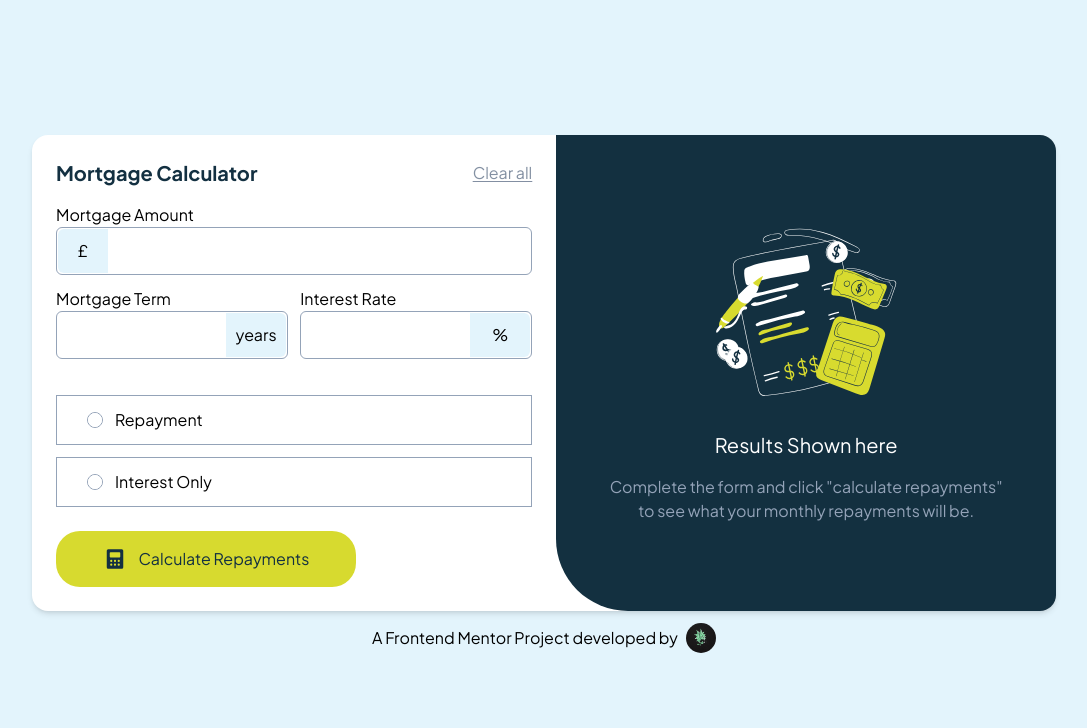
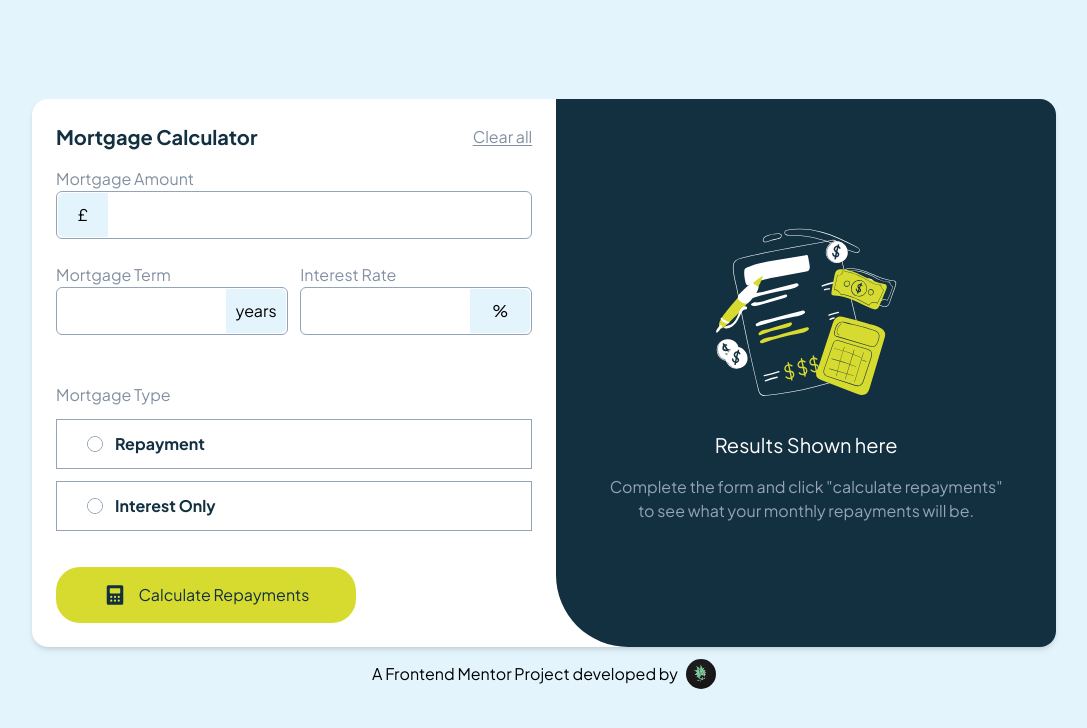
Before and after one commit to tesla-ambassador/Mortgage-Calculator, a Next.js app: page / in a window 1280 px wide. Shown: the top 728 px of the page, without its empty margins (96-1183 px from the left). Built offline with nearby package versions, Linux system fonts and the light colour scheme.

Commit message:
Fixed some accessibility errors

```diff
--- a/components/Display.tsx
+++ b/components/Display.tsx
@@ -9,7 +9,7 @@ export default function Display() {
     DisplayContext
   ) as DisplayOutputTypes;
   return (
-    <div className="min-h-[30vh] w-full bg-[#133040] flex flex-col sm:flex-row items-center justify-center md:rounded-bl-[4.5rem]">
+    <div className="min-h-[30vh] w-full bg-[#133040] flex flex-col sm:flex-row items-center justify-center md:rounded-bl-[4.5rem] lg:py-24">
       {isSubmitted ? (
         <DisplayResults total={displayTotal} subtotal={displaySubtotal} />
       ) : (
--- a/components/Form.tsx
+++ b/components/Form.tsx
@@ -157,7 +157,6 @@ export default function Form() {
         </h1>
         <button
           className="underline underline-offset-2 text-slate-500/80 hover:text-slate-800 transition-all duration-75 active:scale-95"
-          tabIndex={1}
           onClick={() => {
             setCalcValues(mortgageValues);
             setIsSubmitted(false);
@@ -169,16 +168,17 @@ export default function Form() {
       </div>
       <form
         onSubmit={handleSubmit(onSubmit)}
-        className="mt-4 flex flex-col gap-y-3"
+        className="mt-4 flex flex-col gap-y-6"
       >
         <div>
-          <label htmlFor={"amount"}>Mortgage Amount</label>
+          <label htmlFor={"amount"} className="text-slate-500/80">
+            Mortgage Amount
+          </label>
           <div className="w-full relative flex items-center">
             <input
               type="text"
               autoComplete="off"
-              id="Mortgage"
-              tabIndex={2}
+              id="amount"
               value={formatNumber(calcValues.amount)}
               className={errors.amount ? inputInvalidClass : inputValidClass}
               {...register("amount", { required: true, valueAsNumber: true })}
@@ -202,13 +202,14 @@ export default function Form() {
         </div>
         <div className="flex flex-col gap-3 lg:flex-row lg:justify-between lg:items-center">
           <div>
-            <label htmlFor={"term"}>Mortgage Term</label>
+            <label htmlFor={"term"} className="text-slate-500/80">
+              Mortgage Term
+            </label>
             <div className="w-full relative flex items-center">
               <input
                 type="number"
-                id="Mortgage"
+                id="term"
                 value={calcValues.term}
-                tabIndex={3}
                 className={errors.term ? input2InvalidClass : input2ValidClass}
                 {...register("term", { required: true })}
                 aria-invalid={errors.term ? "true" : "false"}
@@ -227,13 +228,14 @@ export default function Form() {
             )}
           </div>
           <div>
-            <label htmlFor={"rate"}>Interest Rate</label>
+            <label htmlFor={"rate"} className="text-slate-500/80">
+              Interest Rate
+            </label>
             <div className="w-full relative flex items-center">
               <input
                 type="number"
-                id="Mortgage"
+                id="rate"
                 value={calcValues.rate}
-                tabIndex={4}
                 className={errors.rate ? input2InvalidClass : input2ValidClass}
                 {...register("rate", { required: true })}
                 aria-invalid={errors.rate ? "true" : "false"}
@@ -254,12 +256,12 @@ export default function Form() {
         </div>
         {/* Radio Buttons */}
         <div className="mt-6 flex flex-col items-center gap-y-3">
+          <span className="self-start text-slate-500/80">Mortgage Type</span>
           <div className="w-full flex gap-3 items-center px-[30px] py-3 border-slate-400 border-[1.5px] hover:border-lime hover:cursor-pointer has-[:checked]:border-lime has-[:checked]:bg-lime/10">
             <input
               type="radio"
               value={"repayment"}
               id="repayment"
-              tabIndex={5}
               {...register("mortgageType", { required: true })}
               aria-invalid={errors.mortgageType ? "true" : "false"}
               checked={calcValues.mortgageType === "repayment"}
@@ -267,7 +269,10 @@ export default function Form() {
               className="appearance-none w-4 h-4 rounded-full peer border-slate-400 border-[1.5px] checked:border-lime relative
               after:absolute after:top-0 after:left-0 after:bg-white checked:after:bg-lime after:h-full after:w-full after:rounded-full after:border-white after:border-[1px]"
             />
-            <label htmlFor={"repayment"} className="hover:cursor-pointer">
+            <label
+              htmlFor={"repayment"}
+              className="hover:cursor-pointer font-bold text-[#133041]"
+            >
               Repayment
             </label>
           </div>
@@ -283,7 +288,10 @@ export default function Form() {
               className="appearance-none w-4 h-4 rounded-full peer border-slate-400 border-[1.5px] checked:border-lime relative
               after:absolute after:top-0 after:left-0 after:bg-white checked:after:bg-lime after:h-full after:w-full after:rounded-full after:border-white after:border-[1px]"
             />
-            <label htmlFor={"interest"} className="hover:cursor-pointer">
+            <label
+              htmlFor={"interest"}
+              className="hover:cursor-pointer font-bold text-[#133041]"
+            >
               Interest Only
             </label>
           </div>
@@ -297,7 +305,6 @@ export default function Form() {
           type="submit"
           className="mt-3 w-full px-[30px] py-4 flex gap-3 items-center rounded-3xl bg-lime hover:bg-lime/50 text-[#133041] hover:text-[#133041]/80 justify-center
           active:scale-95 transition-all duration-150 lg:max-w-[300px]"
-          tabIndex={6}
         >
           <span className="text-white">
             <CalcIcon />
```
